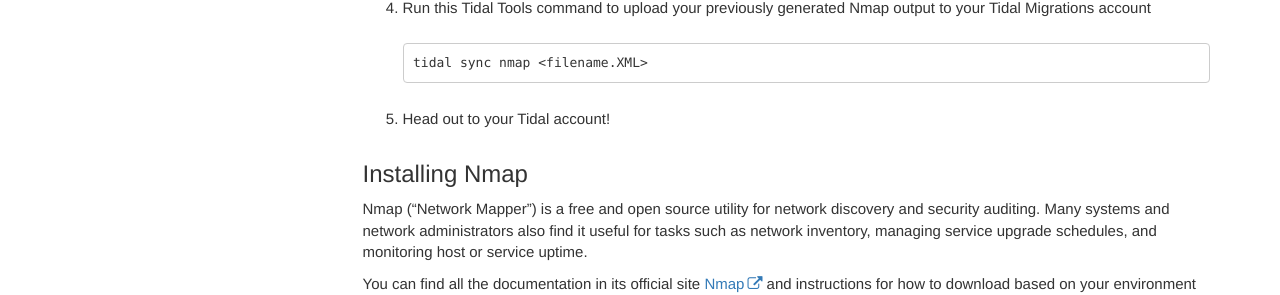
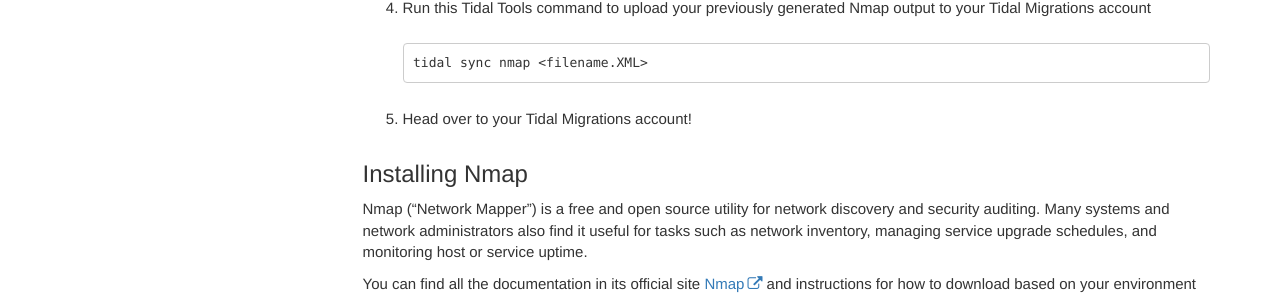
Before and after one commit to tidalmigrations/tidalmigrations.github.io, a Jekyll site: the page built from pages/user guides/discover_nmap.md, in a window 1280 px wide. Shown: the part 889-1184 px from the top of the page. Built offline with Jekyll 4.4.1, drawn with Linux system fonts in a browser that asks for light colours; nearby versions of some CDN libraries; comment, search, counter and statistics services are not loaded.

Commit message:
Update pages/user guides/discover_nmap.md
Co-authored-by: Philip Rees <philip.rees@tidalmigrations.com>

````diff
--- a/pages/user guides/discover_nmap.md
+++ b/pages/user guides/discover_nmap.md
@@ -35,7 +35,7 @@ Note: the **-sS** flag will enable TCP SYN port scan and the **-oX** specifies t
 tidal sync nmap <filename.XML>
 ```
 
-5. Head out to your Tidal account!
+5. Head over to your Tidal Migrations account!
 
 
 
````
